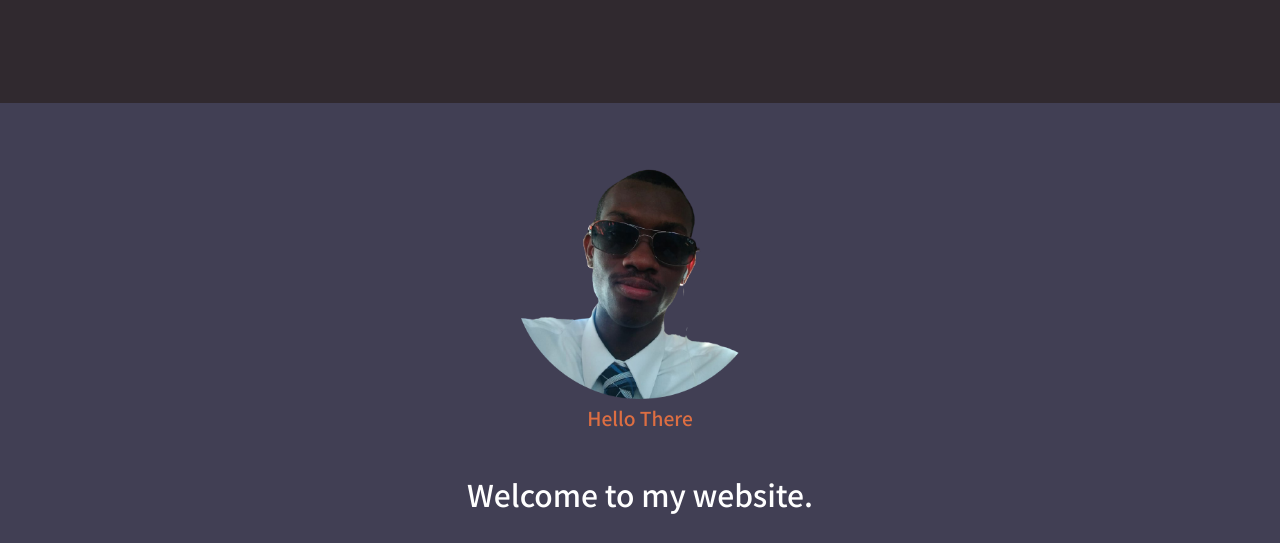
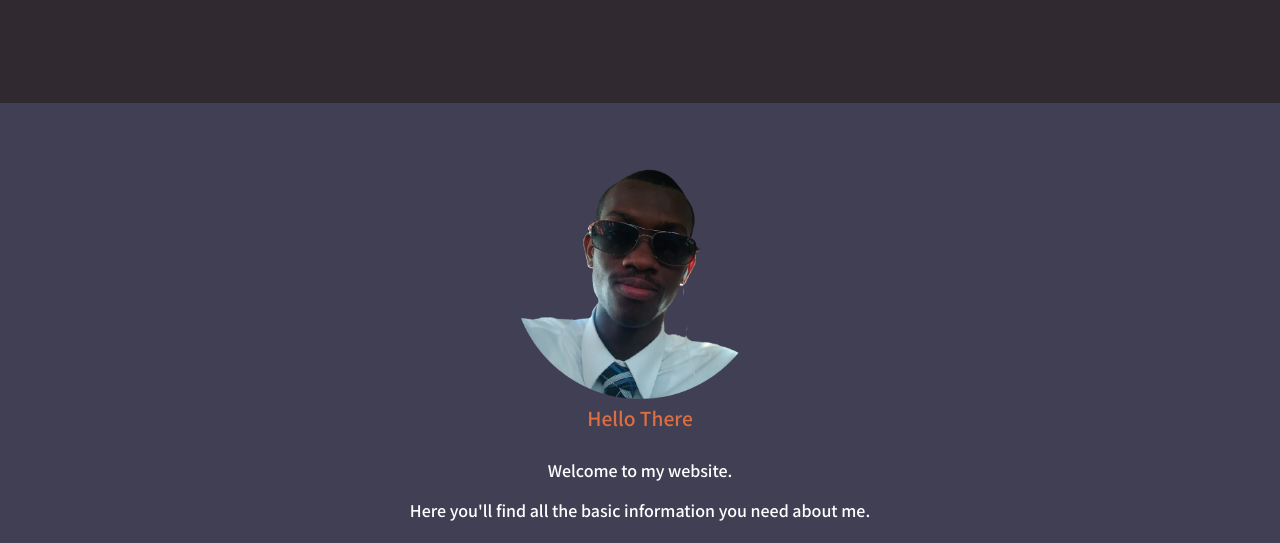
Before and after one commit to kehvoi/WS, a plain HTML site: page index.html in a window 1280 px wide. Shown: the part 233-776 px from the top of the page. Drawn offline with Linux system fonts and the light colour scheme; a web font is replaced by a local one.

Commit message:
Update styles.css
changed font size back to 1em

```diff
--- a/styles.css
+++ b/styles.css
@@ -42,7 +42,7 @@ h3{
     }
 p{
     color: white;
-    font-size: 30px;
+    font-size: 1em;
 }
 .topcontainer{
     background-color: #30292F; margin-top: 0px; position: relative; padding-top: 80px;
```
